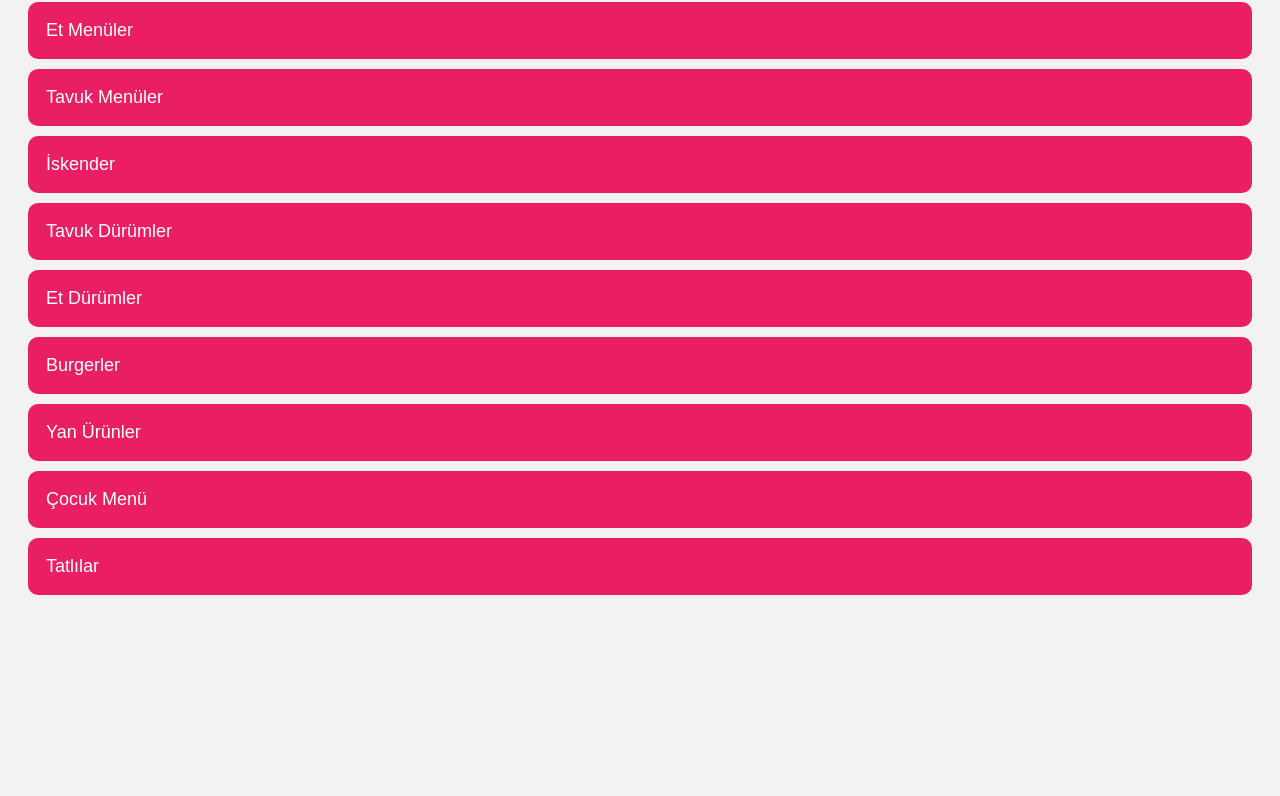
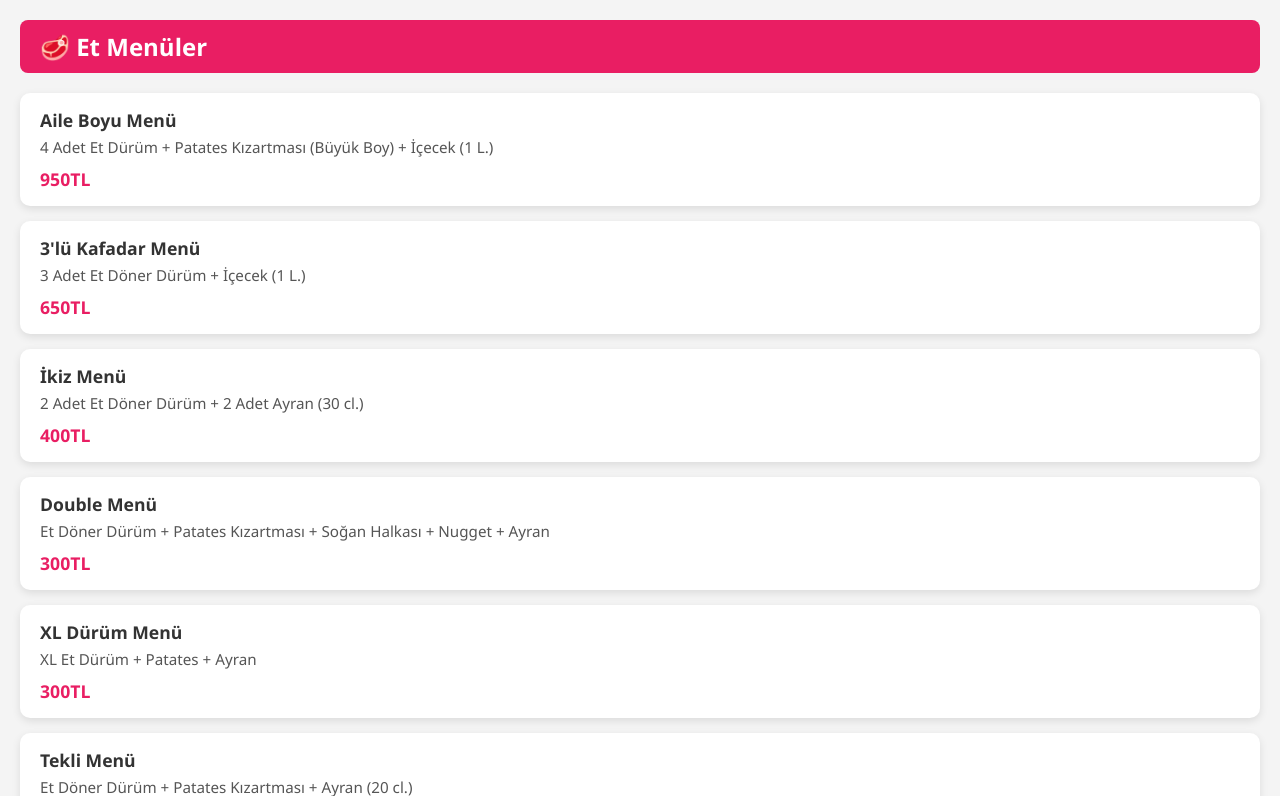
Before and after one commit to aydinparlak/qr-menu, a plain HTML site: page index.html in a window 1280 px wide. Shown: the part 94-890 px from the top of the page. Before the commit the page ends 800 px from the top, so only its background shows below. Drawn offline with Linux system fonts and the light colour scheme.

Commit message:
index.html eklendi, GitHub Pages için

```diff
--- a/index.html
+++ b/index.html
@@ -5,241 +5,111 @@
   <meta name="viewport" content="width=device-width, initial-scale=1.0">
   <title>QR Menü</title>
   <style>
-    body { font-family: Arial; background: #f2f2f2; padding: 20px; }
-    .accordion { background-color: #e91e63; color: white; cursor: pointer; padding: 18px; width: 100%; border: none; border-radius: 10px; text-align: left; outline: none; font-size: 18px; transition: 0.3s; margin-bottom: 10px; }
-    .active, .accordion:hover { background-color: #c2185b; }
-    .panel { padding: 0 18px; background-color: white; max-height: 0; overflow: hidden; transition: max-height 0.3s ease-out; border-radius: 0 0 10px 10px; box-shadow: 0 2px 5px rgba(0,0,0,0.1); }
-    .menu-item { padding: 15px 0; border-bottom: 1px solid #ddd; }
-    .menu-item h4 { margin: 0 0 5px; }
-    .menu-item p { margin: 0 0 5px; font-size: 14px; color: #333; }
-    .menu-item strong { color: #e91e63; font-size: 16px; }
+    body {
+      font-family: 'Segoe UI', sans-serif;
+      background: #f4f4f4;
+      margin: 0;
+      padding: 20px;
+    }
+    h1 {
+      text-align: center;
+      margin-bottom: 30px;
+    }
+    section {
+      margin-bottom: 40px;
+    }
+    section h2 {
+      background-color: #e91e63;
+      color: white;
+      padding: 10px 20px;
+      border-radius: 8px;
+    }
+    .menu-item {
+      background: white;
+      border-radius: 10px;
+      margin: 15px 0;
+      padding: 15px 20px;
+      box-shadow: 0 3px 8px rgba(0,0,0,0.1);
+    }
+    .menu-item h3 {
+      margin: 0;
+      font-size: 1.1rem;
+      color: #333;
+    }
+    .menu-item p {
+      margin: 5px 0 10px;
+      font-size: 0.95rem;
+      color: #555;
+    }
+    .menu-item strong {
+      color: #e91e63;
+      font-size: 1.1rem;
+      font-weight: bold;
+    }
   </style>
 </head>
 <body>
+  <h1>📋 Restoran QR Menü</h1>
 
-  <h2>QR Menü</h2>
+  <!-- Et Menüler -->
+  <section>
+    <h2>🥩 Et Menüler</h2>
+    <div class="menu-item"><h3>Aile Boyu Menü</h3><p>4 Adet Et Dürüm + Patates Kızartması (Büyük Boy) + İçecek (1 L.)</p><strong>950TL</strong></div>
+    <div class="menu-item"><h3>3'lü Kafadar Menü</h3><p>3 Adet Et Döner Dürüm + İçecek (1 L.)</p><strong>650TL</strong></div>
+    <div class="menu-item"><h3>İkiz Menü</h3><p>2 Adet Et Döner Dürüm + 2 Adet Ayran (30 cl.)</p><strong>400TL</strong></div>
+    <div class="menu-item"><h3>Double Menü</h3><p>Et Döner Dürüm + Patates Kızartması + Soğan Halkası + Nugget + Ayran</p><strong>300TL</strong></div>
+    <div class="menu-item"><h3>XL Dürüm Menü</h3><p>XL Et Dürüm + Patates + Ayran</p><strong>300TL</strong></div>
+    <div class="menu-item"><h3>Tekli Menü</h3><p>Et Döner Dürüm + Patates Kızartması + Ayran (20 cl.)</p><strong>280TL</strong></div>
+    <div class="menu-item"><h3>Döner Box Menü</h3><p>Et Döner Box + İçecek (20 cl.)</p><strong>300TL</strong></div>
+  </section>
 
-  <!-- Et Menüler Başlık -->
-  <button class="accordion">Et Menüler</button>
-  <div class="panel">
-    <div class="menu-item">
-      <h4>Aile Boyu Menü</h4>
-      <p>4 Adet Et Dürüm + Patates Kızartması (Büyük Boy) + İçecek (1 L.)</p>
-      <strong>950TL</strong>
-    </div>
-    <div class="menu-item">
-      <h4>3'lü Kafadar Menü</h4>
-      <p>3 Adet Et Döner Dürüm + İçecek (1 L.)</p>
-      <strong>650TL</strong>
-    </div>
-    <div class="menu-item">
-      <h4>İkiz Menü</h4>
-      <p>2 Adet Et Döner Dürüm + 2 Adet Ayran (30 cl.)</p>
-      <strong>400TL</strong>
-    </div>
-    <div class="menu-item">
-      <h4>Double Menü</h4>
-      <p>Et Döner Dürüm + Patates Kızartması + Soğan Halkası + Nugget + Ayran (30 cl.)</p>
-      <strong>300TL</strong>
-    </div>
-    <div class="menu-item">
-      <h4>XL Dürüm Menü</h4>
-      <p>XL Et Dürüm + Patates + Ayran (30 cl.)</p>
-      <strong>300TL</strong>
-    </div>
-    <div class="menu-item">
-      <h4>Tekli Menü</h4>
-      <p>Et Döner Dürüm + Patates Kızartması + Ayran (20 cl.)</p>
-      <strong>280TL</strong>
-    </div>
-    <div class="menu-item">
-      <h4>Döner Box Menü</h4>
-      <p>Et Döner Box + İçecek (20 cl.)</p>
-      <strong>300TL</strong>
-    </div>
-  </div>
-<!-- Tavuk Menüler Başlık -->
-<button class="accordion">Tavuk Menüler</button>
-<div class="panel">
-  <div class="menu-item">
-    <h4>Aile Boyu Menü</h4>
-    <p>4 Adet Tavuk Dürüm + Patates Kızartması (Büyük Boy) + İçecek (1 L.)</p>
-    <strong>600TL</strong>
-  </div>
-  <div class="menu-item">
-    <h4>3'lü Kafadar Menü</h4>
-    <p>3 Adet Tavuk Döner Dürüm + İçecek (1 L.)</p>
-    <strong>400TL</strong>
-  </div>
-  <div class="menu-item">
-    <h4>İkiz Menü</h4>
-    <p>2 Adet Tavuk Döner Dürüm + 2 Adet Ayran (30 cl.)</p>
-    <strong>280TL</strong>
-  </div>
-  <div class="menu-item">
-    <h4>Double Menü</h4>
-    <p>Tavuk Döner Dürüm + Patates Kızartması + Soğan Halkası + Nugget + Ayran (30 cl.)</p>
-    <strong>250TL</strong>
-  </div>
-  <div class="menu-item">
-    <h4>XL Dürüm Menü</h4>
-    <p>XL Tavuk Dürüm + Patates + Ayran (30 cl.)</p>
-    <strong>220TL</strong>
-  </div>
-  <div class="menu-item">
-    <h4>Tekli Menü</h4>
-    <p>Tavuk Dürüm + Patates Kızartması + Ayran (30 cl.)</p>
-    <strong>200TL</strong>
-  </div>
-  <div class="menu-item">
-    <h4>Döner Box Menü</h4>
-    <p>Tavuk Döner Box + Soğan Halkası + Lavaş + Coca-Cola (20 cl.)</p>
-    <strong>220TL</strong>
-  </div>
-</div>
-<!-- İskender Başlık -->
-<button class="accordion">İskender</button>
-<div class="panel">
-  <div class="menu-item">
-    <h4>İskender (Tavuk Dönerden)</h4>
-    <p>Yoğurt, patates kızartması, domates, sos, lavaş</p>
-    <strong>220TL</strong>
-  </div>
-  <div class="menu-item">
-    <h4>İskender (Et Dönerden)</h4>
-    <p>Et döner, özel sos, tırnak pide. Yoğurt, patates kızartması ile</p>
-    <strong>280TL</strong>
-  </div>
-  <div class="menu-item">
-    <h4>Pilav Üstü ( Et Dönerden )</h4>
-    <p>Et döner, pirinç pilavı. Patates kızartması, özel sos, lavaş ile</p>
-    <strong>280TL</strong>
-  </div>
-  <div class="menu-item">
-    <h4>Pilav Üstü ( Tavuk Dönerden )</h4>
-    <p>Patates kızartması, özel sos, lavaş ile</p>
-    <strong>180TL</strong>
-  </div>
-  <div class="menu-item">
-    <h4>Beyti ( Et Dönerden )</h4>
-    <p>Kaşar peyniri, sıcak sos. Patates kızartması, yoğurt, pilav ile</p>
-    <strong>250TL</strong>
-  </div>
-  <div class="menu-item">
-    <h4>Beyti ( Tavuk Dönerden )</h4>
-    <p>Patates kızartması, yoğurt, pilav, kaşar peyniri, sıcak sos</p>
-    <strong>180TL</strong>
-  </div>
-</div>
-<!-- Tavuk Dürümler Başlık -->
-<button class="accordion">Tavuk Dürümler</button>
-<div class="panel">
-  <div class="menu-item">
-    <h4>Tavuk Döner Dürüm</h4>
-    <p>Domates, turşu, patates kızartması, özel sos</p>
-    <strong>150TL</strong>
-  </div>
-  <div class="menu-item">
-    <h4>Special Tavuk Döner Dürüm</h4>
-    <p>Patates kızartması, cheddar peyniri, kaşar peyniri, özel sos, turşu, domates</p>
-    <strong>180TL</strong>
-  </div>
-  <div class="menu-item">
-    <h4>XL Tavuk Dürüm</h4>
-    <p>Patates kızartması, özel sos, lavaş ile</p>
-    <strong>180TL</strong>
-  </div>
-</div>
-<!-- Et Dürümler Başlık -->
-<button class="accordion">Et Dürümler</button>
-<div class="panel">
-  <div class="menu-item">
-    <h4>Et Döner Dürüm</h4>
-    <p>Domates, turşu, patates kızartması, özel sos</p>
-    <strong>200TL</strong>
-  </div>
-  <div class="menu-item">
-    <h4>XL Et Döner Dürüm</h4>
-    <p>Et döner, özel sos, patates kızartması</p>
-    <strong>240TL</strong>
-  </div>
-  <div class="menu-item">
-    <h4>Special Et Döner Dürüm</h4>
-    <p>Et döner, kaşar peyniri, cheddar peyniri, turşu, domates</p>
-    <strong>275TL</strong>
-  </div>
-</div>
-<!-- Burgerler Başlık -->
-<button class="accordion">Burgerler</button>
-<div class="panel">
-  <div class="menu-item">
-    <h4>Tavuk Döner Burger</h4>
-    <p>Tavuk döner, cheddar peyniri</p>
-    <strong>120TL</strong>
-  </div>
-  <div class="menu-item">
-    <h4>Et Döner Burger</h4>
-    <p>Et döner, özel sos, patates kızartması</p>
-    <strong>180TL</strong>
-  </div>
-  <div class="menu-item">
-    <h4>Tombik Ekmek Arası Et Döner</h4>
-    <p>Et döner, özel sos, patates kızartması</p>
-    <strong>150TL</strong>
-  </div>
-  <div class="menu-item">
-    <h4>Tombik Ekmek Arası Tavuk Döner</h4>
-    <p>Tavuk döner, özel sos, patates kızartması</p>
-    <strong>120TL</strong>
-  </div>
-</div>
-<!-- Yan Ürünler Başlık -->
-<button class="accordion">Yan Ürünler</button>
-<div class="panel">
-  <div class="menu-item">
-    <h4>Patates Kızartması</h4>
-    <p>Patates Kızartması (150 gr.) Parmak dilim</p>
-    <strong>60TL</strong>
-  </div>
-</div>
-<!-- Çocuk Menü Başlık -->
-<button class="accordion">Çocuk Menü</button>
-<div class="panel">
-  <div class="menu-item">
-    <h4>Çocuk Tavuk Menü</h4>
-    <p>Döner Burger + Patates Kızartması + Capri-Sun Meyve Suyu</p>
-    <strong>180TL</strong>
-  </div>
-  <div class="menu-item">
-    <h4>Çocuk Et Menü</h4>
-    <p>Et Döner + Patates Kızartması + Capri-Sun Meyve Suyu</p>
-    <strong>250TL</strong>
-  </div>
-</div>
-<!-- Tatlılar Başlık -->
-<button class="accordion">Tatlılar</button>
-<div class="panel">
-  <div class="menu-item">
-    <h4>Sütlaç</h4>
-    <p>Süt ürünleri</p>
-    <strong>50TL</strong>
-  </div>
-</div>
+  <!-- Tavuk Menüler -->
+  <section>
+    <h2>🍗 Tavuk Menüler</h2>
+    <div class="menu-item"><h3>Aile Boyu Menü</h3><p>4 Adet Tavuk Dürüm + Patates Kızartması (Büyük Boy) + İçecek</p><strong>600TL</strong></div>
+    <div class="menu-item"><h3>3'lü Kafadar Menü</h3><p>3 Adet Tavuk Döner Dürüm + İçecek</p><strong>400TL</strong></div>
+    <div class="menu-item"><h3>İkiz Menü</h3><p>2 Adet Tavuk Döner Dürüm + 2 Adet Ayran (30 cl.)</p><strong>280TL</strong></div>
+    <div class="menu-item"><h3>Double Menü</h3><p>Tavuk Döner Dürüm + Patates + Soğan Halkası + Nugget + Ayran</p><strong>250TL</strong></div>
+    <div class="menu-item"><h3>XL Dürüm Menü</h3><p>XL Tavuk Dürüm + Patates + Ayran</p><strong>220TL</strong></div>
+    <div class="menu-item"><h3>Tekli Menü</h3><p>Tavuk Dürüm + Patates + Ayran</p><strong>200TL</strong></div>
+    <div class="menu-item"><h3>Döner Box Menü</h3><p>Tavuk Döner Box + Soğan Halkası + Lavaş + Coca-Cola</p><strong>220TL</strong></div>
+  </section>
 
-  <script>
-    const accordions = document.querySelectorAll(".accordion");
-    accordions.forEach(btn => {
-      btn.addEventListener("click", function () {
-        this.classList.toggle("active");
-        const panel = this.nextElementSibling;
-        if (panel.style.maxHeight) {
-          panel.style.maxHeight = null;
-        } else {
-          panel.style.maxHeight = panel.scrollHeight + "px";
-        }
-      });
-    });
-  </script>
+  <!-- Et Dürümler -->
+  <section>
+    <h2>🌯 Et Dürümler</h2>
+    <div class="menu-item"><h3>Et Döner Dürüm</h3><p>Domates, turşu, patates kızartması, özel sos</p><strong>200TL</strong></div>
+    <div class="menu-item"><h3>XL Et Döner Dürüm</h3><p>Et döner, özel sos, patates kızartması</p><strong>240TL</strong></div>
+    <div class="menu-item"><h3>Special Et Döner Dürüm</h3><p>Et döner, kaşar peyniri, cheddar peyniri, turşu, domates</p><strong>275TL</strong></div>
+  </section>
+
+  <!-- Burgerler -->
+  <section>
+    <h2>🍔 Burgerler</h2>
+    <div class="menu-item"><h3>Tavuk Döner Burger</h3><p>Tavuk döner, cheddar peyniri</p><strong>120TL</strong></div>
+    <div class="menu-item"><h3>Et Döner Burger</h3><p>Et döner, özel sos, patates kızartması</p><strong>180TL</strong></div>
+    <div class="menu-item"><h3>Tombik Ekmek Arası Et Döner</h3><p>Et döner, özel sos, patates kızartması</p><strong>150TL</strong></div>
+    <div class="menu-item"><h3>Tombik Ekmek Arası Tavuk Döner</h3><p>Tavuk döner, özel sos, patates kızartması</p><strong>120TL</strong></div>
+  </section>
+
+  <!-- Yan Ürünler -->
+  <section>
+    <h2>🍟 Yan Ürünler</h2>
+    <div class="menu-item"><h3>Patates Kızartması</h3><p>150 gr. Parmak dilim</p><strong>60TL</strong></div>
+  </section>
+
+  <!-- Çocuk Menü -->
+  <section>
+    <h2>👶 Çocuk Menüler</h2>
+    <div class="menu-item"><h3>Çocuk Tavuk Menü</h3><p>Döner Burger + Patates + Capri-Sun</p><strong>180TL</strong></div>
+    <div class="menu-item"><h3>Çocuk Et Menü</h3><p>Et Döner + Patates + Capri-Sun</p><strong>250TL</strong></div>
+  </section>
+
+  <!-- Tatlılar -->
+  <section>
+    <h2>🍮 Tatlılar</h2>
+    <div class="menu-item"><h3>Sütlaç</h3><p>Süt ürünleri</p><strong>50TL</strong></div>
+  </section>
 
 </body>
 </html>
```
